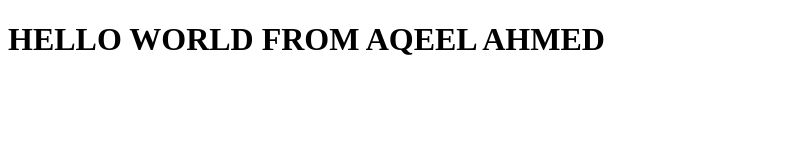
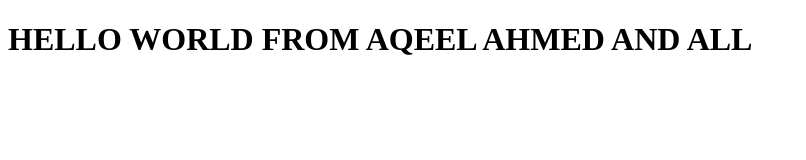
Before and after one commit to AqeelAhmed208/bcclass1, a plain HTML site: page index.html in a window 1280 px wide. Shown: the whole page, without its empty margins (0-806 px from the left). Drawn offline with Linux system fonts and the light colour scheme.

Commit message:
Update index.html

```diff
--- a/index.html
+++ b/index.html
@@ -6,6 +6,6 @@
     <title>Document</title>
 </head>
 <body>
-    <h1>HELLO WORLD FROM AQEEL AHMED</h1>
+    <h1>HELLO WORLD FROM AQEEL AHMED AND ALL</h1>
 </body>
 </html>
```
